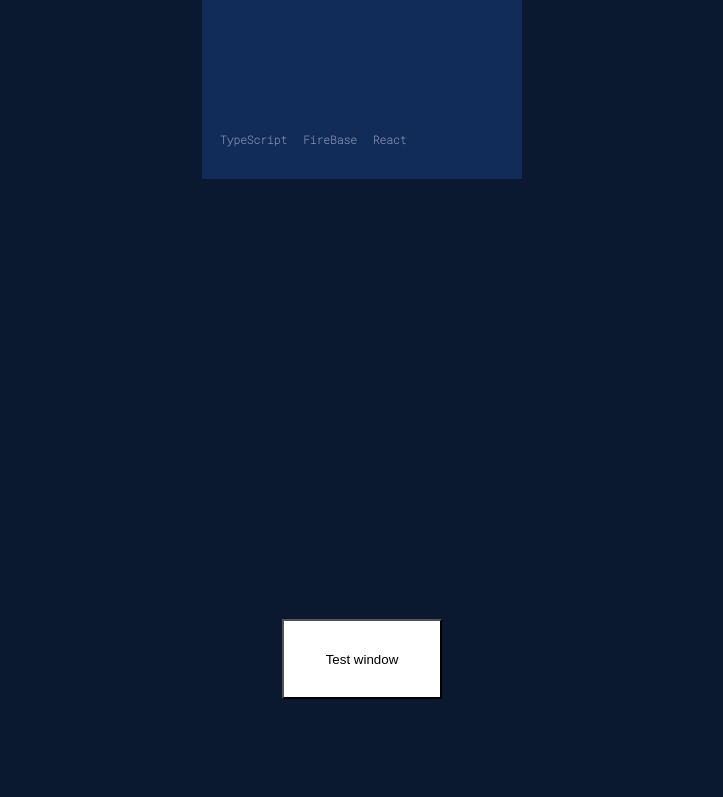
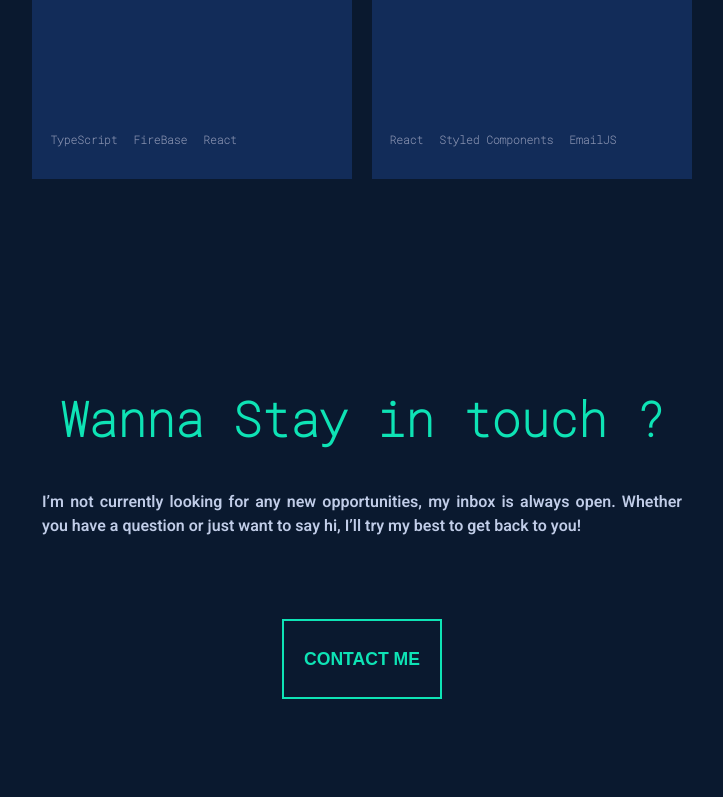
Before and after one commit to cookieMonsterDev/portfolio-template, a React (Create React App) app: page / in a window 1280 px wide. Shown: the part 3063-3860 px from the top of the page, without its empty margins (278-1001 px from the left). Built offline with nearby package versions, Linux system fonts and the light colour scheme.

Commit message:
feat: add emailJS from

```diff
--- /dev/null
+++ b/src/components/ContactMe/CloseButton.jsx
@@ -0,0 +1,51 @@
+import React from 'react'
+import styled from 'styled-components'
+
+const CloseButton = (props) => {
+  return (
+    <Container>
+      <Button onClick={props.close}/>
+    </Container>
+  )
+}
+
+const Container = styled.section`
+  width: 100%;
+  height: 4rem;
+  box-sizing: border-box;
+  padding: 0.5rem;
+  display: flex;
+  justify-content: flex-end;
+  align-items: center;
+
+  @media only screen and (max-width: 48em) {
+    height: 5rem;
+  }
+`;
+
+const Button = styled.span`
+  width: 2.5rem;
+  height: 2.5rem;
+  position: relative;
+
+  &:before, &:after {
+    position: absolute;
+    content: '';
+    height: 0.2rem;
+    width: 2.5rem;
+    top: 45%;
+    right: 0;
+    border-radius: 0.5em;
+    background-color: #0ee3b5;
+  }
+
+  &:before {
+    transform: rotate(45deg);
+  }
+
+  &:after {
+    transform: rotate(-45deg);
+  }
+`
+
+export default CloseButton
--- /dev/null
+++ b/src/components/ContactMe/ContactFrom.jsx
@@ -0,0 +1,40 @@
+import React, { useRef } from 'react';
+import emailjs from '@emailjs/browser';
+
+const ContactFrom = () => {
+  const form = useRef();
+
+  const sendEmail = (e) => {
+    e.preventDefault();
+
+    emailjs
+      .sendForm(
+        'service_5ml49gq',
+        'template_oyvjyt6',
+        form.current,
+        '9ny3aq0Bbc21nyhOl'
+      )
+      .then(
+        (result) => {
+          console.log(result.text);
+        },
+        (error) => {
+          console.log(error.text);
+        }
+      );
+  };
+
+  return (
+    <form ref={form} onSubmit={sendEmail}>
+      <label>Name</label>
+      <input type="text" name="user_name" />
+      <label>Email</label>
+      <input type="email" name="user_email" />
+      <label>Message</label>
+      <textarea name="message" />
+      <input type="submit" value="Send" />
+    </form>
+  );
+};
+
+export default ContactFrom;
--- a/src/components/ContactMe/ContactMe.jsx
+++ b/src/components/ContactMe/ContactMe.jsx
@@ -3,6 +3,8 @@ import { useEffect } from 'react';
 import styled, { css } from 'styled-components';
 import { useSelector, useDispatch } from 'react-redux';
 import { switchContact } from '../../actions/actions';
+import CloseButton from './CloseButton';
+import ContactFrom from './ContactFrom';
 
 const ContactMe = () => {
   const active = useSelector((state) => state.contact);
@@ -24,11 +26,12 @@ const ContactMe = () => {
 
   return (
     <Container>
-      <Button onClick={handleClick}>Test window</Button>
+      <Title>Wanna Stay in touch ?</Title>
+      <p>I’m not currently looking for any new opportunities, my inbox is always open. Whether you have a question or just want to say hi, I’ll try my best to get back to you!</p>
+      <Button onClick={handleClick}>Contact Me</Button>
       <Window isShow={active}>
-        <Box1 onClick={handleClick} />
-        <Box1 />
-        <Box1 />
+        <CloseButton close={handleClick}/>
+        <ContactFrom />
       </Window>
     </Container>
   );
@@ -39,22 +42,38 @@ export default ContactMe;
 const Container = styled.div`
   position: relative;
   width: 100%;
-  height: 100%;
+  height: 45rem;
+  padding-top: 8rem;
+
+  > p {
+    max-width: 40rem;
+    margin: auto;
+    text-align: justify;
+    color: #c1cde8;
+    font-size: 1rem;
+    font-weight: 300;
+    font-family: 'Heebo', sans-serif;
+  }
 `;
 
 const Button = styled.button`
   width: 10rem;
   height: 5rem;
-
-  background-color: white;
-  color: black;
-
+  color: #0ee3b5;
+  border: 0.15rem solid #0ee3b5;
+  background-color: transparent;
+  text-transform: uppercase;
   position: absolute;
+  font-size: 1.1rem;
+  font-weight: 700;
   top: 50%;
   right: 50%;
   transform: translate(50%, -50%);
+  z-index: 10;
 
-  z-index: 10;
+  &:active {
+    background-color: rgba(14, 227, 181, 0.2);
+  }
 `;
 
 const Window = styled.div`
@@ -85,14 +104,19 @@ const Window = styled.div`
         width: 100vw;
         height: 100vh;
         background-color: #112240;
-        background-color: red;
       }
     `}
 `;
 
-const Box1 = styled.div`
-  width: 10rem;
-  height: 10rem;
-  background-color: green;
-  border: 2px solid black;
+const Title = styled.h1`
+  margin-bottom: 2.5rem;
+  text-align: center;
+  color: #0ee3b5;
+  font-size: 3rem;
+  font-weight: 700;
+  font-family: 'Roboto Mono', monospace;
+
+  @media only screen and (max-width: 48em) {
+    font-size: 2rem;
+  }
 `;
--- a/src/components/Experience/Experience.jsx
+++ b/src/components/Experience/Experience.jsx
@@ -196,6 +196,7 @@ const ResponsibilityItem = styled.li`
     text-align: justify;
   }
 `;
+
 const Title = styled.h1`
   margin-bottom: 2.5rem;
   text-align: center;
--- a/src/static/experienceData.js
+++ b/src/static/experienceData.js
@@ -25,7 +25,7 @@ const Experience = [
     title: 'NetEnt DEV',
     companyUrl: 'https://www.netent.com/en/',
     dates: 'December 2021 - Present',
-    responsibilities: ['Fixing layout cross device / platforms bugs for slot-games keydays. ( React, styled-components ) and imporovment event tracking', 'Support autotests integration: Adding states locators for DOM elements.', 'Leading scrum meetings'],
+    responsibilities: ['Fixing layout cross device / platforms bugs for slot-games keypads. ( React, styled-components ) and imporovment event tracking', 'Support autotests integration: Adding states locators for DOM elements.', 'Leading scrum meetings'],
   },
 ];
 
--- a/src/static/projectsData.js
+++ b/src/static/projectsData.js
@@ -17,6 +17,12 @@ const Projects = [
     description: 'Just the Real-time-chat base on firebase)',
     tags: ['TypeScript', 'FireBase', 'React'],
   },
+  {
+    title: 'Portfolio template',
+    prjectLink: 'https://github.com/cookieMonsterDev/portfolio-template',
+    description: 'Sth',
+    tags: ['React', 'Styled Components', 'EmailJS'],
+  },
 ];
 
 export default Projects;
```
